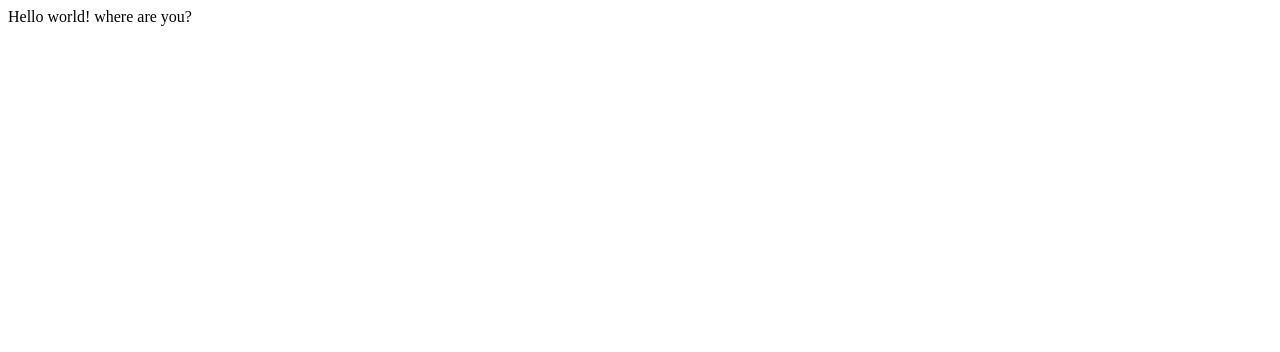
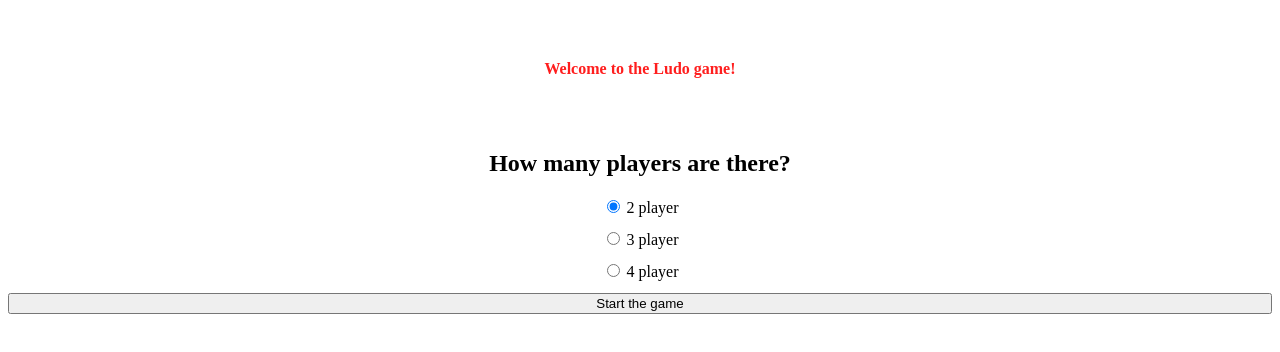
Before and after one commit to SaborKhowajazada/ludo-project, a Nuxt app: page / in a window 1280 px wide. Shown: the top 352 px of the page. Built offline with nearby package versions, Linux system fonts and the light colour scheme.

Commit message:
The second step is done now

```diff
--- /dev/null
+++ b/app/pages/about-me/index.vue
@@ -0,0 +1,3 @@
+<template>
+    <div>About me</div>
+</template>
--- a/app/pages/index.vue
+++ b/app/pages/index.vue
@@ -1,3 +1,39 @@
 <template>
-    <div>Hello world! where are you?</div>
+    <div class="highlight">Welcome to the Ludo game!</div>
+    <h2 class="text-h-two">How many players are there?</h2>
+  <form @submit.prevent="startTheGame" id="player-form">
+  <label><input type="radio" v-model="pick" name="players" value="2"> 2 player</label>
+  <label><input type="radio" v-model="pick" name="players" value="3"> 3 player</label>
+  <label><input type="radio" v-model="pick" name="players" value="4"> 4 player</label>
+
+  <button type="submit" class="space-between">Start the game</button>
+</form>
+
 </template>
+
+<script setup>
+const pick = ref("2")
+function startTheGame(){
+console.log("The game starts with ", pick.value, "people")
+}
+</script>
+
+
+<style>
+    .highlight {
+        text-align: center;
+        height: 70px;
+        margin-top: 60px;
+        color: rgba(255, 0, 0, 0.883);
+        font-weight: 700;
+    }
+    #player-form, .text-h-two {
+        text-align: center;
+        width: 100%;
+    }
+    form {
+        display: flex;
+        flex-direction: column;
+        gap: 12px;
+    }
+</style>
--- a/package.json
+++ b/package.json
@@ -4,7 +4,7 @@
   "type": "module",
   "scripts": {
     "build": "nuxt build",
-    "dev": "nuxt dev",
+    "dev": "nuxt dev --host",
     "generate": "nuxt generate",
     "preview": "nuxt preview",
     "postinstall": "nuxt prepare"
```
